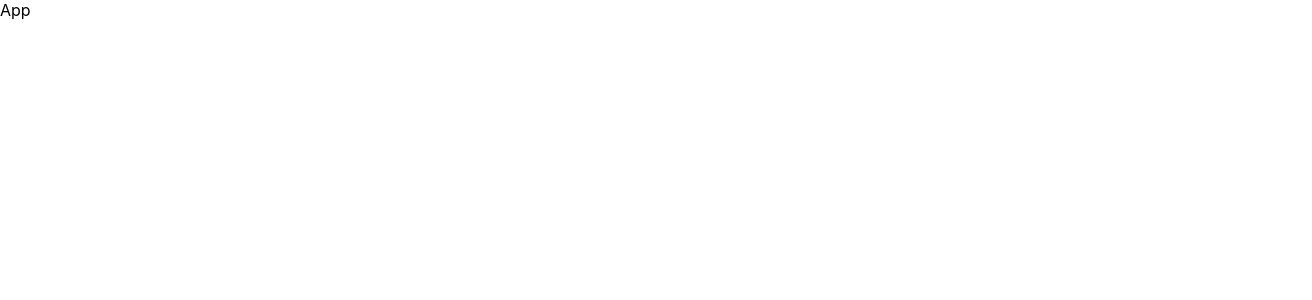
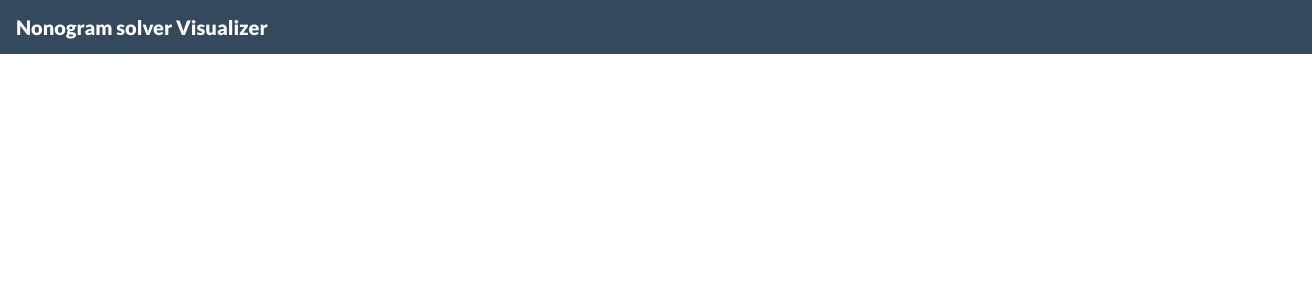
Before and after one commit to Sergey121/nonogram-app, a React (Create React App) app: page / in a window 1280 px wide. Shown: the top 300 px of the page, 1312 px wide, since content can reach past the window. Built offline with nearby package versions, Linux system fonts and the light colour scheme.

Commit message:
Add redux

```diff
--- a/package.json
+++ b/package.json
@@ -8,12 +8,15 @@
     "@testing-library/user-event": "^7.1.2",
     "@types/jest": "^24.0.0",
     "@types/node": "^12.0.0",
-    "@types/react": "^16.9.0",
+    "@types/react": "^16.9.35",
     "@types/react-dom": "^16.9.0",
+    "@types/react-redux": "^7.1.9",
     "node-sass": "^4.14.1",
     "react": "^16.13.1",
     "react-dom": "^16.13.1",
+    "react-redux": "^7.2.0",
     "react-scripts": "3.4.1",
+    "redux": "^4.0.5",
     "typescript": "~3.7.2"
   },
   "scripts": {
--- a/src/App.scss
+++ b/src/App.scss
@@ -0,0 +1,9 @@
+@import url('https://fonts.googleapis.com/css2?family=Lato:ital,wght@0,400;0,900;1,400&display=swap');
+
+body {
+  font-family: "Lato", Helvetica, Arial, sans-serif;
+}
+
+:root {
+
+}
--- a/src/App.tsx
+++ b/src/App.tsx
@@ -1,33 +1,17 @@
-import React, { useEffect } from 'react';
+import React from 'react';
+import { Provider } from 'react-redux'
+import store from './store';
 import './App.scss';
-import { resolveNonogram, tryResolveRow } from './utils';
+import { Header } from './components/header';
 
 function App() {
-  useEffect(() => {
-    const rows = [
-      [3],
-      [1, 1],
-      [1, 1, 1],
-      [1, 1],
-      [1, 1],
-    ];
+  return (
+    <Provider store={store}>
+      <div className="app">
+        <Header/>
 
-    const cols = [
-      [2, 1],
-      [1, 1],
-      [1, 1],
-      [1, 1],
-      [2, 1],
-    ];
-
-    const res = resolveNonogram(rows, cols);
-    console.log(res);
-
-  }, []);
-  return (
-    <div className="app">
-      App
-    </div>
+      </div>
+    </Provider>
   );
 }
 
--- /dev/null
+++ b/src/components/grid/index.tsx
@@ -0,0 +1 @@
+import React from 'react';
--- /dev/null
+++ b/src/components/header/header.module.scss
@@ -0,0 +1,14 @@
+.navigation {
+  background-color: #34495e;
+  min-height: 54px;
+  width: 100%;
+  display: flex;
+  align-items: center;
+  padding: 0 16px;
+}
+
+.name {
+  font-size: 20px;
+  font-weight: 900;
+  color: white;
+}
--- /dev/null
+++ b/src/components/header/index.tsx
@@ -0,0 +1,10 @@
+import React from 'react';
+import styles from './header.module.scss';
+
+export const Header = () => {
+  return (
+    <nav className={styles.navigation}>
+      <div className={styles.name}>Nonogram solver Visualizer</div>
+    </nav>
+  )
+};
--- /dev/null
+++ b/src/models/Action.ts
@@ -0,0 +1,4 @@
+export type Action<T = any> = {
+  type: string;
+  payload: T;
+};
--- /dev/null
+++ b/src/store/app/reducer.ts
@@ -0,0 +1,15 @@
+import { Action } from '../../models/Action';
+
+export type AppState = {};
+
+const initialState = {};
+
+const app = (state: AppState = initialState, action: Action) => {
+  switch (action.type) {
+    default: {
+      return state;
+    }
+  }
+};
+
+export default app;
--- /dev/null
+++ b/src/store/index.ts
@@ -0,0 +1,13 @@
+import { createStore, combineReducers } from 'redux';
+
+import app, { AppState } from './app/reducer';
+
+export type RootState = {
+  app: AppState;
+}
+
+const rootReducer = combineReducers({
+  app,
+});
+
+export default createStore(rootReducer);
```
Also changed, not shown: 1 other file (tests, documents, lock files or other folders).
